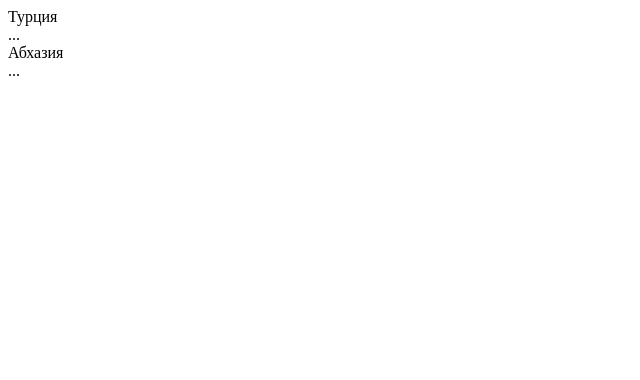
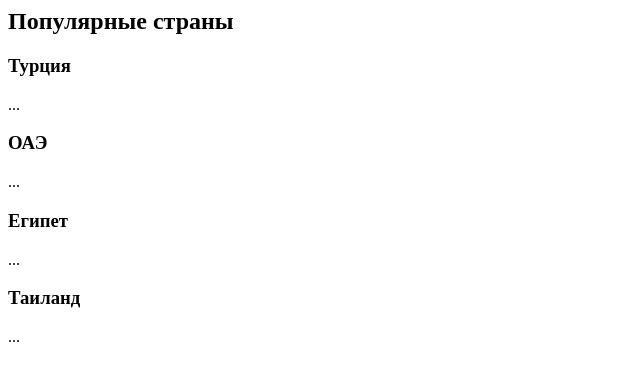
Before and after one commit to CoralTravelCenter/hotels-only, a website: page site/sunmar.ru/markup/popular-countries.html in a window 1280 px wide. Shown: the whole page, without its empty margins (0-640 px from the left). Drawn offline with Linux system fonts and the light colour scheme.

Commit message:
~ best-offer-card.js

```diff
--- a/site/sunmar.ru/css/main.less
+++ b/site/sunmar.ru/css/main.less
@@ -120,6 +120,26 @@ section.why-only-hotel {
 	}
 }
 
+section.pop-countries {
+	.pop-countries-slider {
+		display: flex;
+		gap: 32px;
+		.pop-country-card {
+			flex: 240;
+			display: flex;
+			flex-direction: column;
+			gap: 1em;
+			padding: 1em;
+			line-height: 1;
+			h3 {
+				line-height: 1;
+				margin: 0;
+			}
+		}
+	}
+}
+
+
 .offer-price-placeholder {
 	.loader {
 		width: 3em;
--- a/site/sunmar.ru/js/best-offer-card.js
+++ b/site/sunmar.ru/js/best-offer-card.js
@@ -48,13 +48,17 @@ export class BestOfferCard {
         const arrival_location = await fetchArrivalLocation(this.destination, this.destinationType);
         console.log('=== arrival_location: %o', arrival_location);
 
+        const nights = Array.isArray(this.lookupNights)
+            ? this.lookupNights.sort((a, b) => a - b).map(n => ({ value: Number(n) }))
+            : this.lookupNights.split(/\s*,\s*/).map(n => ({ value: Number(n) })).sort((a, b) => a - b);
+
         var query = {
             arrivalLocations: [arrival_location],
             beginDates: [
                 dayjs().add(Number(this.lookupShiftDays), 'days').format('YYYY-MM-DD'),
                 dayjs().add(Number(this.lookupShiftDays) + Number(this.lookupDepthDays), 'days').format('YYYY-MM-DD'),
             ],
-            nights: this.lookupNights.split(/\s*,\s*/).map(n => ({ value: Number(n) })).sort((a, b) => a - b),
+            nights,
             reservationType: 2,
             additionalFilters: [],
             roomCriterias: [{ passengers: [{ age: 20, passengerType: 0 }, { age: 20, passengerType: 0 }] }],
--- a/site/sunmar.ru/markup/popular-countries.html
+++ b/site/sunmar.ru/markup/popular-countries.html
@@ -1,16 +1,25 @@
 <body>
-    <div>
-        <div class="country-card"
-             data-destination="Турция" data-destination-type="0"
-             data-lookup-shift-days="14" data-lookup-depth-days="30" data-lookup-nights="7,8">
-            Турция
-            <div class="offer-price-placeholder">...</div>
-        </div>
-        <div class="country-card"
-             data-destination="Абхазия" data-destination-type="0"
-             data-lookup-shift-days="14" data-lookup-depth-days="30" data-lookup-nights="7,14">
-            Абхазия
-            <div class="offer-price-placeholder">...</div>
+<section class="pop-countries">
+    <div class="common-grid">
+        <h2>Популярные страны</h2>
+        <div class="pop-countries-slider">
+            <div class="pop-country-card" data-destination="Турция">
+                <h3>Турция</h3>
+                <div class="offer-price-placeholder">...</div>
+            </div>
+            <div class="pop-country-card" data-destination="ОАЭ">
+                <h3>ОАЭ</h3>
+                <div class="offer-price-placeholder">...</div>
+            </div>
+            <div class="pop-country-card" data-destination="Египет">
+                <h3>Египет</h3>
+                <div class="offer-price-placeholder">...</div>
+            </div>
+            <div class="pop-country-card" data-destination="Таиланд">
+                <h3>Таиланд</h3>
+                <div class="offer-price-placeholder">...</div>
+            </div>
         </div>
     </div>
+</section>
 </body>
```
Also changed, not shown: site/sunmar.ru/assets/pop-egypt.jpg (added), site/sunmar.ru/assets/pop-thailand.jpg (added), site/sunmar.ru/assets/pop-turkey.jpg (added), site/sunmar.ru/assets/pop-uae.jpg (added).
